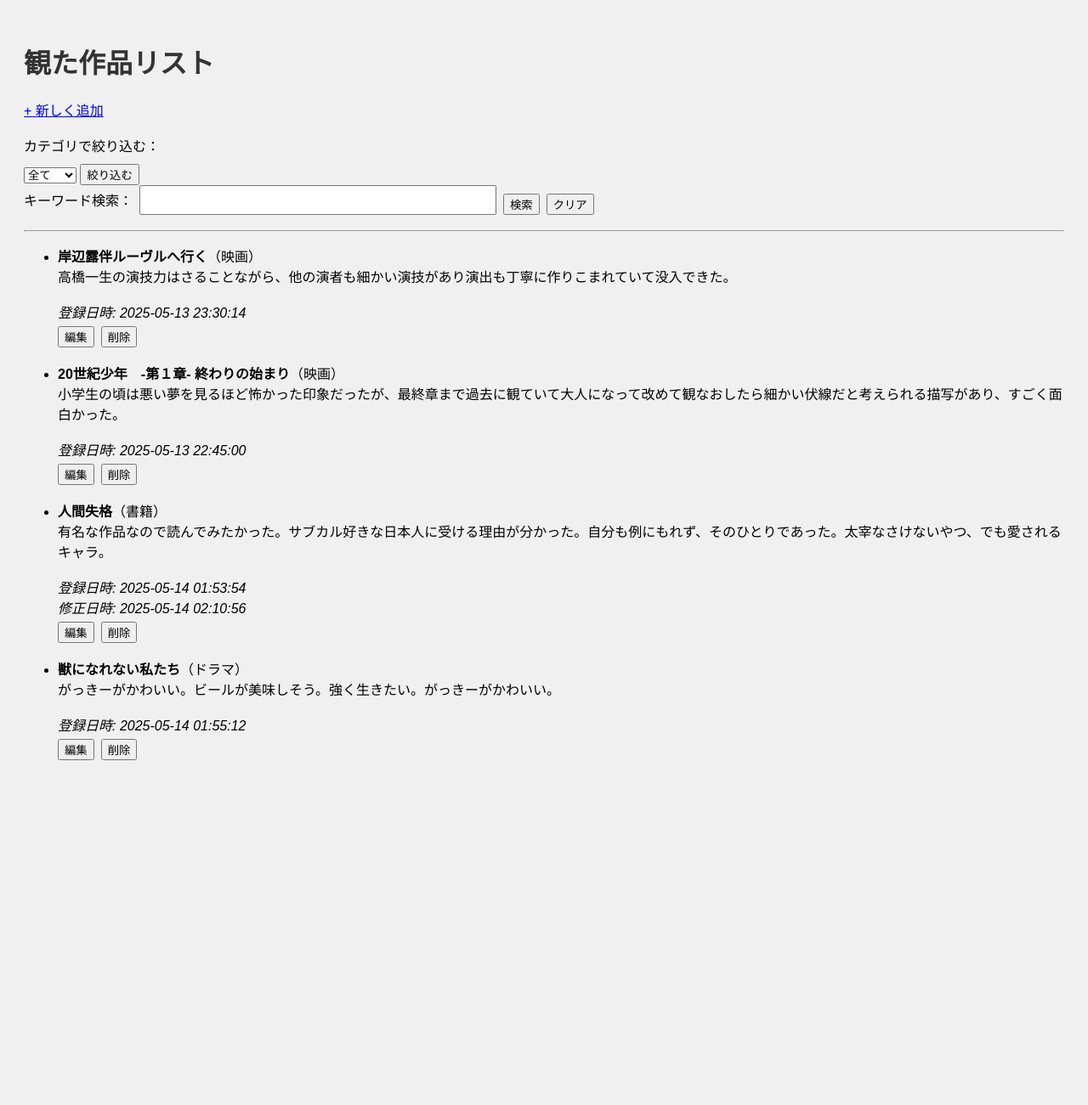
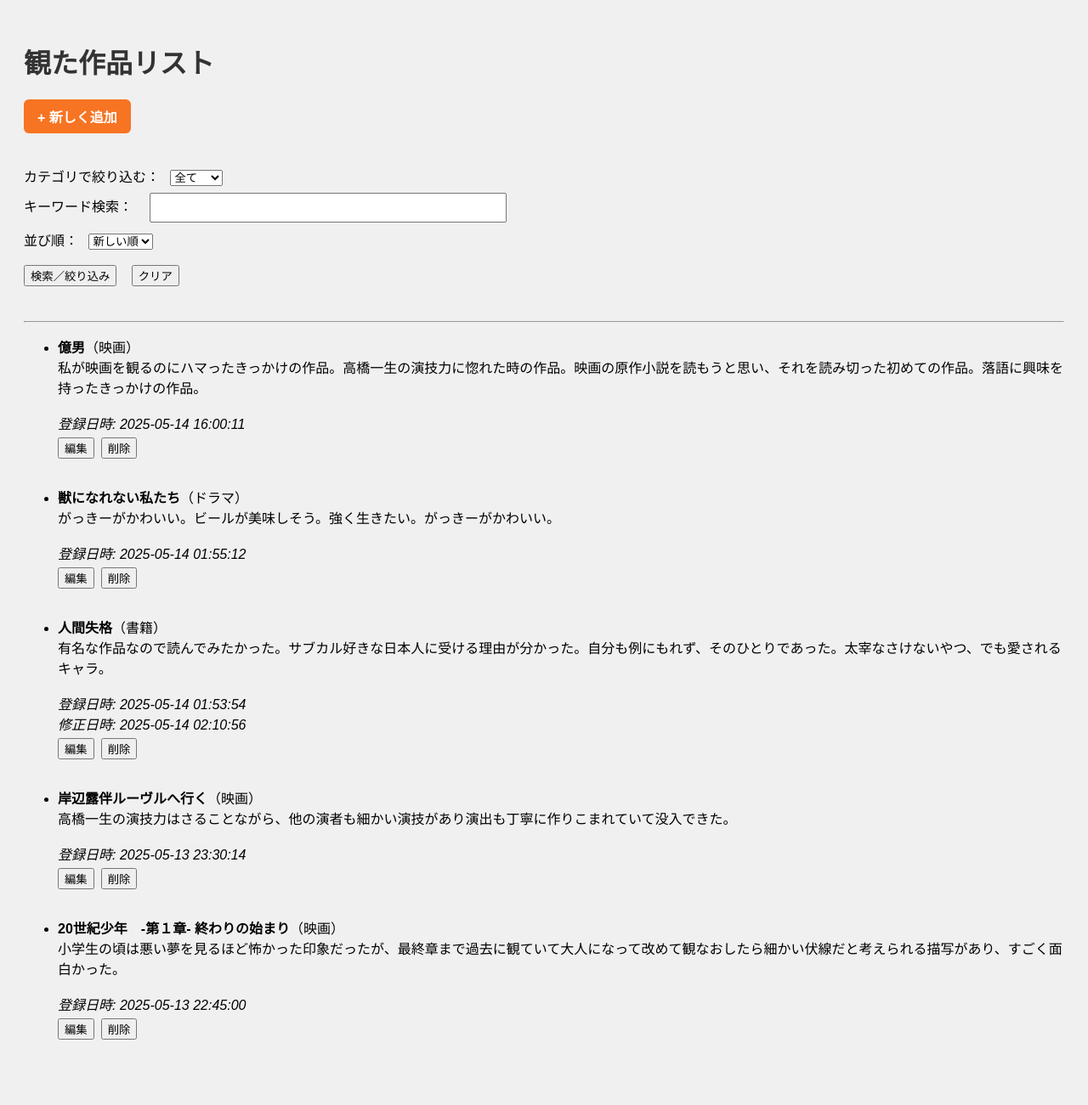
Before and after one commit to chika-ssy/fastapi-webapp, a FastAPI app: page / in a window 1280 px wide. Shown: the whole page at 85% size. Before the commit the page ends 895 px from the top, so only its background shows below. Run offline with FastAPI, Linux system fonts and the light colour scheme.

Commit message:
The UI around the search form has been adjusted.

```diff
--- a/data/items.json
+++ b/data/items.json
@@ -23,5 +23,11 @@
     "category": "ドラマ",
     "comment": "がっきーがかわいい。ビールが美味しそう。強く生きたい。がっきーがかわいい。",
     "created_at": "2025-05-14 01:55:12"
+  },
+  {
+    "title": "億男",
+    "category": "映画",
+    "comment": "私が映画を観るのにハマったきっかけの作品。高橋一生の演技力に惚れた時の作品。映画の原作小説を読もうと思い、それを読み切った初めての作品。落語に興味を持ったきっかけの作品。",
+    "created_at": "2025-05-14 16:00:11"
   }
 ]
--- a/main.py
+++ b/main.py
@@ -42,7 +42,12 @@ def add_form(request: Request):
     return templates.TemplateResponse("add.html", {"request": request})
 
 @app.get("/", response_class=HTMLResponse)
-def index(request: Request, category: Optional[str] = Query(None), keyword: Optional[str] = Query(None)):
+def index(
+    request: Request,
+    category: Optional[str] = Query(None),
+    keyword: Optional[str] = Query(None),
+    sort: str = Query("desc")
+):
     items = load_data()
 
     # カテゴリでフィルター
@@ -52,7 +57,19 @@ def index(request: Request, category: Optional[str] = Query(None), keyword: Opti
     # キーワードでフィルター（タイトルとコメントに対して）
     if keyword:
         keyword_lower = keyword.lower()
-        items = [item for item in items if keyword_lower in item["title"].lower() or keyword_lower in item["comment"].lower()]
+        items = [
+            item for item in items
+            if keyword_lower in item["title"].lower() or keyword_lower in item["comment"].lower()
+        ]
+
+    # created_at を datetime に変換してソート
+    def parse_dt(item):
+        return datetime.strptime(item["created_at"], "%Y-%m-%d %H:%M:%S")
+
+    if sort == "asc":
+        items.sort(key=parse_dt)
+    else:
+        items.sort(key=parse_dt, reverse=True)
 
     return templates.TemplateResponse(
         "index.html",
@@ -61,9 +78,9 @@ def index(request: Request, category: Optional[str] = Query(None), keyword: Opti
             "items": list(enumerate(items)),
             "category": category,
             "keyword": keyword,
+            "sort": sort
         }
     )
-
 
 @app.get("/edit/{item_id}", response_class=HTMLResponse)
 def edit_item_form(request: Request, item_id: int):
--- a/static/css/style.css
+++ b/static/css/style.css
@@ -8,16 +8,37 @@ h1 {
     color: #333;
 }
 
+/* フォーム全体の共通スタイル */
+form {
+    margin-bottom: 15px;
+}
+
+/* カテゴリ・検索フォームの入力系の整列 */
 form label {
-    display: block;
-    margin-bottom: 10px;
+    margin-right: 8px;
+}
+
+/* 「+ 新しく追加」リンクをボタン風に */
+a.add-button {
+    display: inline-block;
+    background-color: #f77422;
+    color: white;
+    padding: 8px 16px;
+    text-decoration: none;
+    border-radius: 6px;
+    font-weight: bold;
+    margin-bottom: 20px;
+    transition: background-color 0.3s ease;
+}
+a.add-button:hover {
+    background-color: orange;
 }
 
 input, textarea {
     width: 100%;
     max-width: 400px;
     padding: 8px;
-    margin-bottom: 10px;
+    margin: 8px;
 }
 
 .comment-buttons {
@@ -26,8 +47,37 @@ input, textarea {
     margin-top: 5px;
 }
 
+
+/* .search-form を横並びにする */
 .search-form {
-    display: flex;
-    gap: 8px;
     align-items: center;
+    gap: 18px; /* 要素間のマージン */
+    flex-wrap: wrap; /* スマホで折り返す用 */
 }
+
+/* 検索ボタンとクリアボタンの間隔 */
+.search-form button + a {
+    margin-left: 13px;
+}
+
+@media screen and (max-width: 600px) {
+    .search-form {
+        flex-direction: column; /* 縦並びに */
+        align-items: flex-start;
+    }
+
+    .search-form label,
+    .search-form input,
+    .search-form select,
+    .search-form button,
+    .search-form a {
+        margin-right: 0;
+        margin-bottom: 10px;
+        width: 100%; /* 幅いっぱいに広げる */
+    }
+
+    .search-form button,
+    .search-form a {
+        width: auto; /* ボタンは必要な幅でOK */
+    }
+}
--- a/templates/index.html
+++ b/templates/index.html
@@ -7,11 +7,12 @@
 </head>
 <body>
     <h1>観た作品リスト</h1>
-    <a href="/add-form"> + 新しく追加</a>
+    <a href="/add-form" class="add-button"> + 新しく追加</a>
+
     <br><br>
 
-    <!-- カテゴリ絞り込みフォーム -->
-    <form action="/" method="get">
+    <!-- 絞り込み + キーワード + 並び替え フォーム -->
+    <form action="/" method="get" class="search-form">
         <label for="category">カテゴリで絞り込む：</label>
         <select name="category" id="category">
             <option value="">全て</option>
@@ -19,21 +20,28 @@
             <option value="映画" {% if category == '映画' %}selected{% endif %}>映画</option>
             <option value="ドラマ" {% if category == 'ドラマ' %}selected{% endif %}>ドラマ</option>
         </select>
-        <button type="submit">絞り込む</button><br>
-    </form>
+        <br>
 
-    <!-- 検索フォーム -->
-    <form action="/" method="get" class="search-form">
         <label for="keyword">キーワード検索：</label>
         <input type="text" id="keyword" name="keyword" value="{{ keyword or '' }}">
-        <button type="submit">検索</button>
-    <!-- 検索クリアボタン -->
+        <br>
+
+        <label for="sort">並び順：</label>
+        <select name="sort" id="sort">
+            <option value="desc" {% if sort == 'desc' %}selected{% endif %}>新しい順</option>
+            <option value="asc" {% if sort == 'asc' %}selected{% endif %}>古い順</option>
+        </select>
+        <br><br>
+
+        <button type="submit">検索／絞り込み</button>
+
+        <!-- 検索クリアボタン -->
         <a href="/" style="text-decoration: none;">
             <button type="button">クリア</button>
         </a>
     </form>
-    <hr>
 
+    <br><hr>
     <!-- 登録内容の記載 -->
     <ul>
         {% for idx, item in items %}
```
